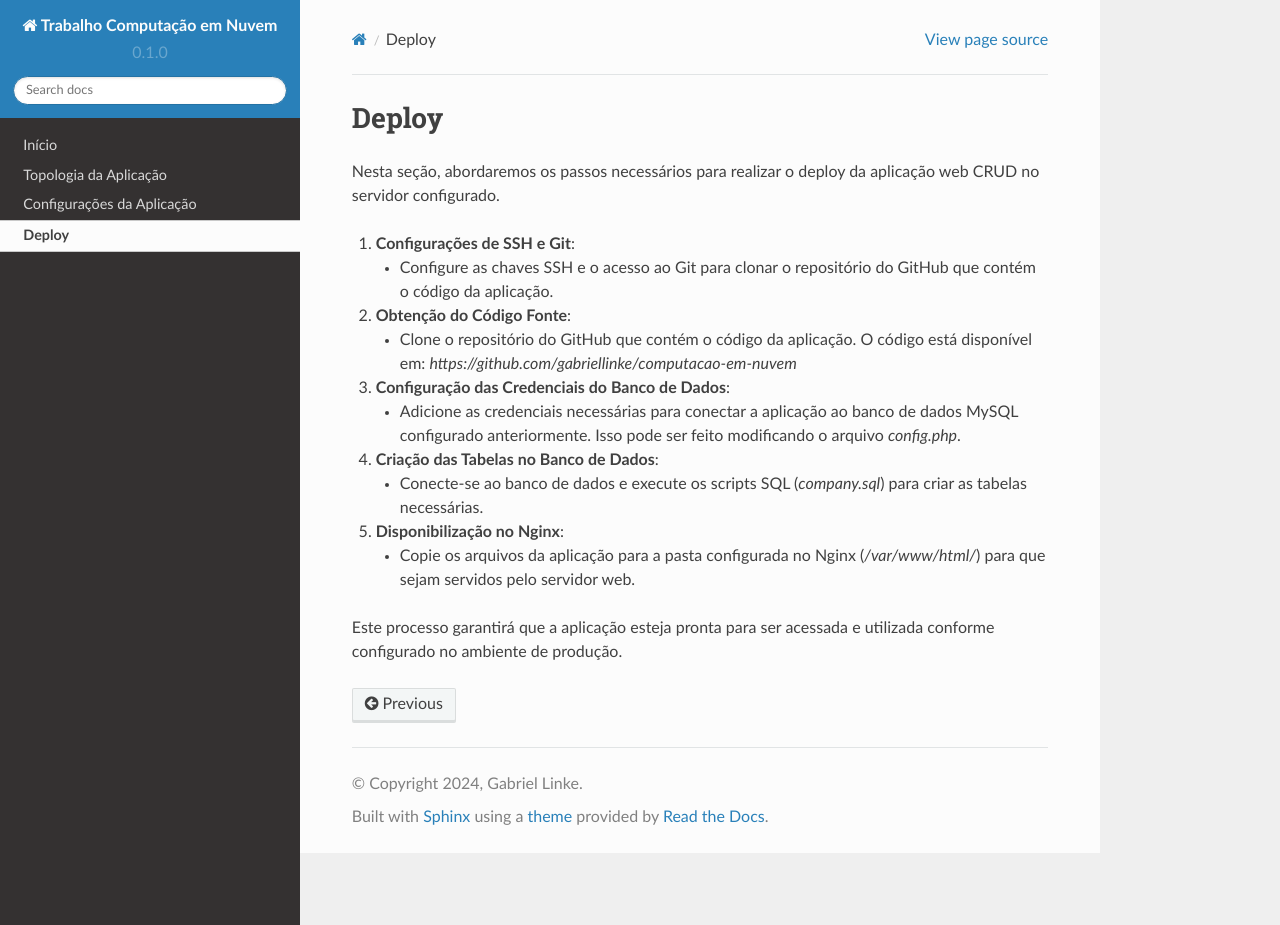
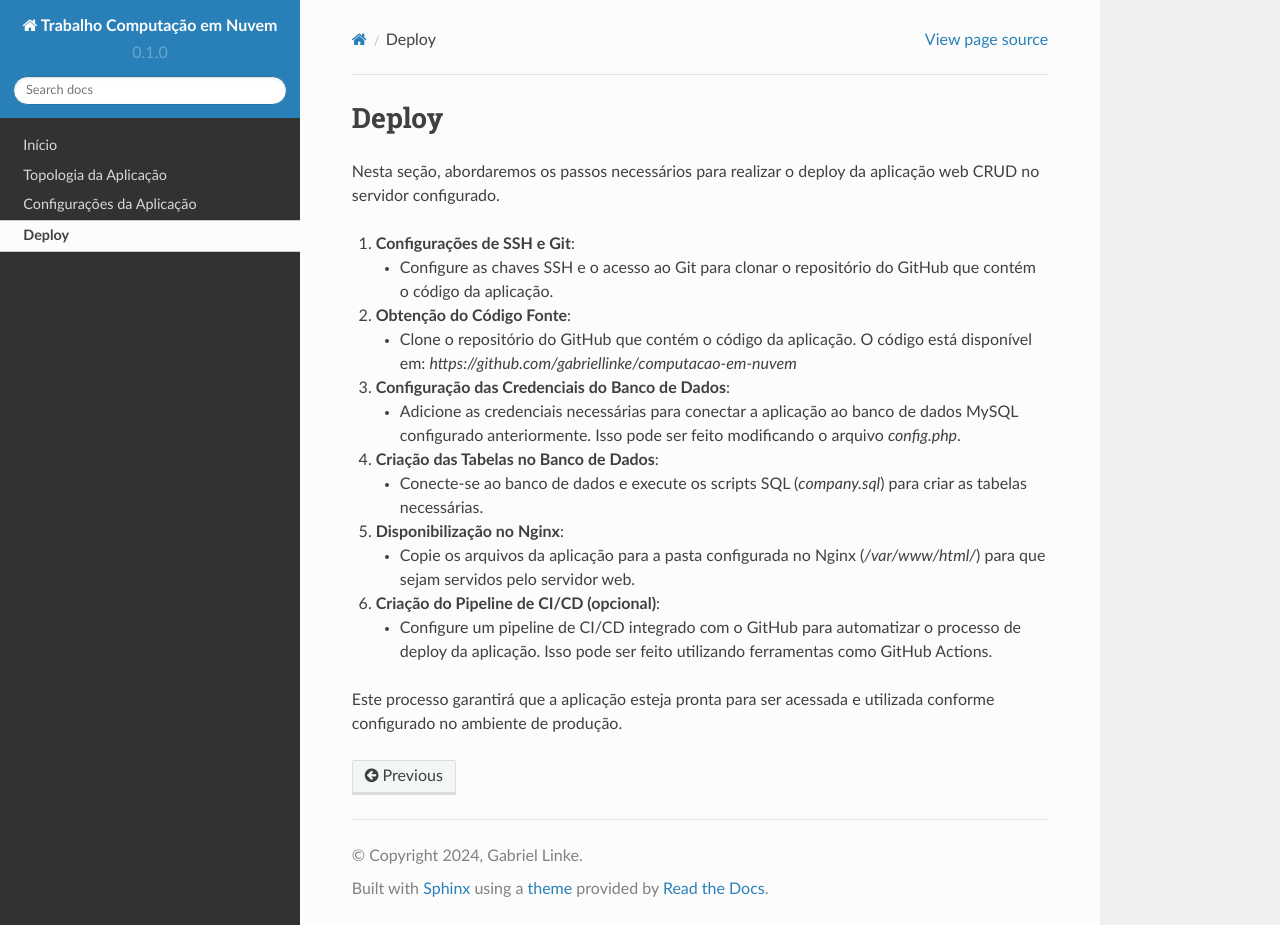
Before and after one commit to gabriellinke/computacao-em-nuvem, a Sphinx documentation site: the page built from docs/source/deploy.rst, in a window 1280 px wide and 925 px high. Built offline with Sphinx 7.4.7 and the Read the Docs theme 2.0.0, drawn with Linux system fonts in a browser that asks for light colours; pages that are not in the unit, such as notebooks, are missing from menus.

Commit message:
Update docs

```diff
--- a/docs/source/deploy.rst
+++ b/docs/source/deploy.rst
@@ -23,4 +23,8 @@ Nesta seção, abordaremos os passos necessários para realizar o deploy da apli
 
    - Copie os arquivos da aplicação para a pasta configurada no Nginx (`/var/www/html/`) para que sejam servidos pelo servidor web.
 
+6. **Criação do Pipeline de CI/CD (opcional)**:
+
+   - Configure um pipeline de CI/CD integrado com o GitHub para automatizar o processo de deploy da aplicação. Isso pode ser feito utilizando ferramentas como GitHub Actions.
+
 Este processo garantirá que a aplicação esteja pronta para ser acessada e utilizada conforme configurado no ambiente de produção.
```
